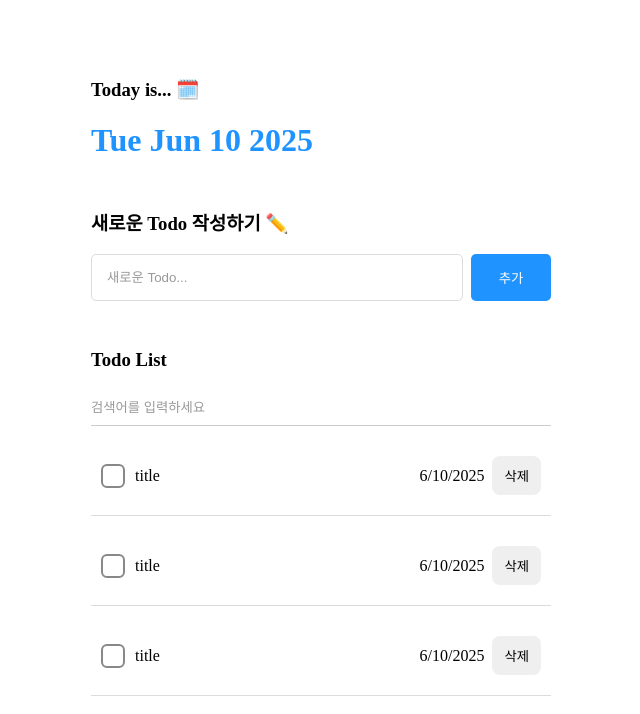
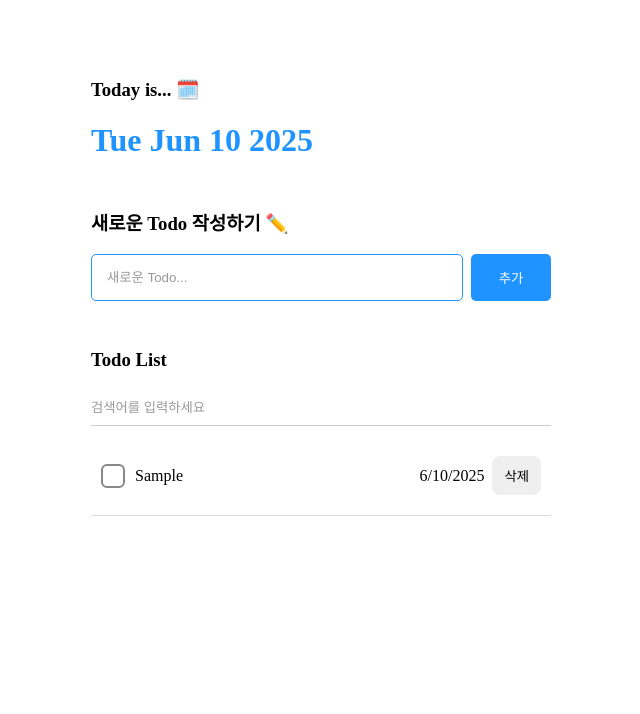
Before and after one commit to nada5un/todo-react, a React (Vite) app: page / in a window 1280 px wide. Both pictures are taken after typing "Sample" into the empty fields and a click on the button "추가". Shown: the top 714 px of the page, without its empty margins (319-959 px from the left). Built offline with nearby package versions, Linux system fonts and the light colour scheme.

Commit message:
modify : create, read, delete

```diff
--- a/src/App.jsx
+++ b/src/App.jsx
@@ -7,6 +7,7 @@ import TodoList from "./components/TodoList/TodoList";
 
 function App() {
     class TodoClass {
+        // make id time-stamp based
         constructor({ id = 0, isCompleted = false, title = "", date = new Date().toDateString() }) {
             this.id = id;
             this.isCompleted = isCompleted;
@@ -18,14 +19,28 @@ function App() {
     const [todoList, setTodoList] = useState([]);
 
     const onClickAddTodo = (title) => {
-        console.log("onClickAddTodo", title);
+        const newTodo = new TodoClass({
+            // make id unique by using the current time in milliseconds
+            id: Date.now(),
+            title: title,
+            date: new Date().toDateString(),
+        });
+
+        setTodoList((prevList) => [...prevList, newTodo]);
+
+        // Reset the input field in TodoEditor
+        // This can be done by lifting the state up or using a ref in TodoEditor
+    };
+
+    const onDeleteTodo = (id) => {
+        setTodoList((prevList) => prevList.filter((todo) => todo.id !== id));
     };
 
     return (
         <div className="App">
             <Header></Header>
             <TodoEditor onSubmit={onClickAddTodo}></TodoEditor>
-            <TodoList></TodoList>
+            <TodoList list={todoList} onDelete={onDeleteTodo}></TodoList>
         </div>
     );
 }
--- a/src/components/TodoEditor/TodoEditor.jsx
+++ b/src/components/TodoEditor/TodoEditor.jsx
@@ -1,8 +1,10 @@
 import "./TodoEditor.scss";
-import { useState } from "react";
+import { useState, useRef } from "react";
 
 const TodoEditor = ({ onSubmit }) => {
+    const inputRef = useRef(null); // if you want to focus on input after submit
     const [text, setText] = useState("");
+
     const handleChange = (e) => {
         setText(e.target.value);
     };
@@ -11,10 +13,13 @@ const TodoEditor = ({ onSubmit }) => {
         <div className="TodoEditor">
             <h3>새로운 Todo 작성하기 ✏️</h3>
             <div className="TodoEditor__wrapper">
-                <input value={text} onChange={handleChange} type="text" placeholder="새로운 Todo..." />
+                <input ref={inputRef} value={text} onChange={handleChange} type="text" placeholder="새로운 Todo..." />
                 <button
                     onClick={() => {
-                        if (text.trim() === "") return;
+                        inputRef.current.focus();
+                        if (text.trim() === "") {
+                            return;
+                        }
                         onSubmit(text);
                         setText("");
                     }}
--- a/src/components/TodoItem/TodoItem.jsx
+++ b/src/components/TodoItem/TodoItem.jsx
@@ -1,7 +1,7 @@
 // import css
 import "./TodoItem.scss";
 
-const TodoItem = ({ todo }) => {
+const TodoItem = ({ todo, onDelete }) => {
     return (
         <div className="TodoItem">
             <div className="TodoItem__checkbox">
@@ -10,9 +10,16 @@ const TodoItem = ({ todo }) => {
                     <span className="custom-checkbox"></span>
                 </label>
             </div>
-            <div className="TodoItem__title">title</div>
+            <div className="TodoItem__title">{todo.title}</div>
             <div className="TodoItem__date">{new Date().toLocaleDateString()}</div>
-            <button className="TodoItem__delete">삭제</button>
+            <button
+                onClick={() => {
+                    onDelete();
+                }}
+                className="TodoItem__delete"
+            >
+                삭제
+            </button>
         </div>
     );
 };
--- a/src/components/TodoList/TodoList.jsx
+++ b/src/components/TodoList/TodoList.jsx
@@ -2,7 +2,7 @@
 // control + command + 방향키 : 에디터 이동
 import TodoItem from "../TodoItem/TodoItem";
 import "./TodoList.scss";
-const TodoList = () => {
+const TodoList = ({ list, onDelete }) => {
     return (
         <div className="TodoList">
             <h3>Todo List</h3>
@@ -10,9 +10,15 @@ const TodoList = () => {
                 <input type="text" placeholder="검색어를 입력하세요" />
             </div>
             <div className="TodoList__items">
-                <TodoItem></TodoItem>
-                <TodoItem></TodoItem>
-                <TodoItem></TodoItem>
+                {list.map((todo) => (
+                    <TodoItem
+                        key={todo.id}
+                        todo={todo}
+                        onDelete={() => {
+                            onDelete(todo.id);
+                        }}
+                    />
+                ))}
             </div>
         </div>
     );
```
